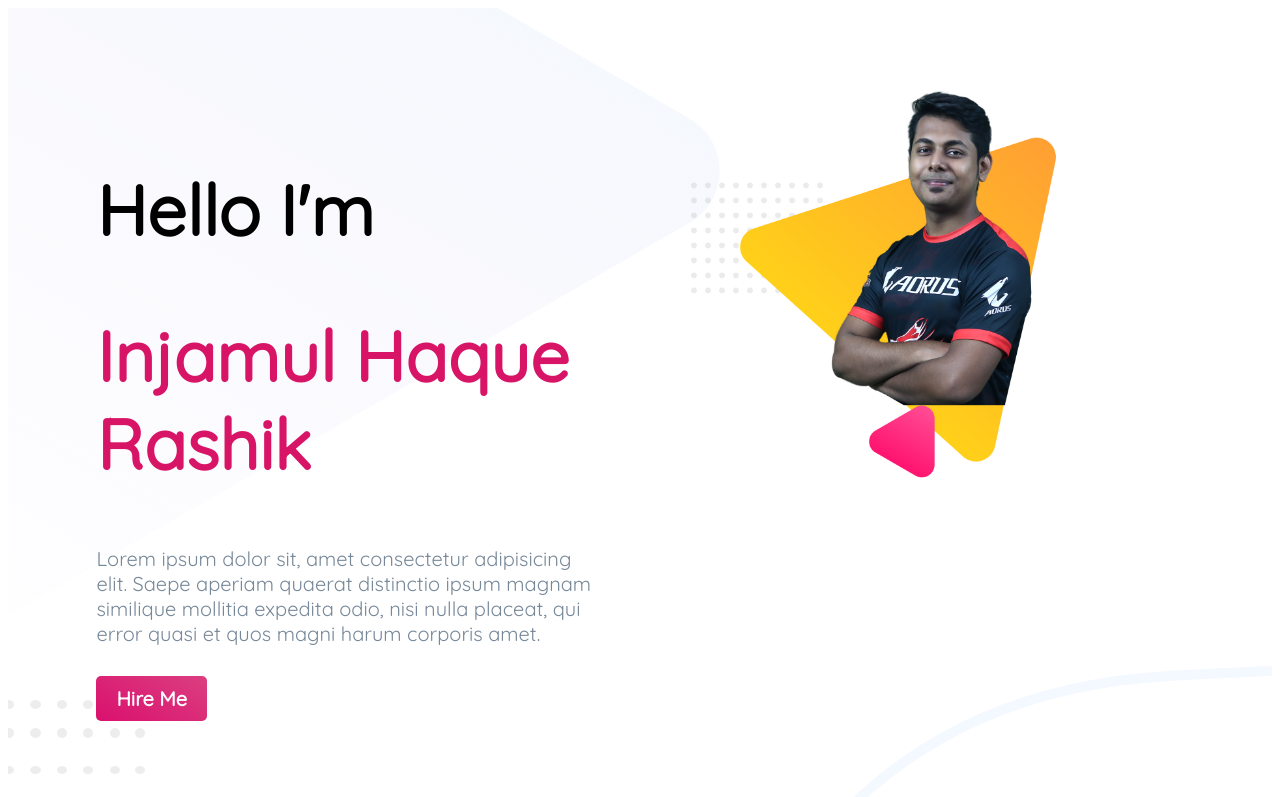
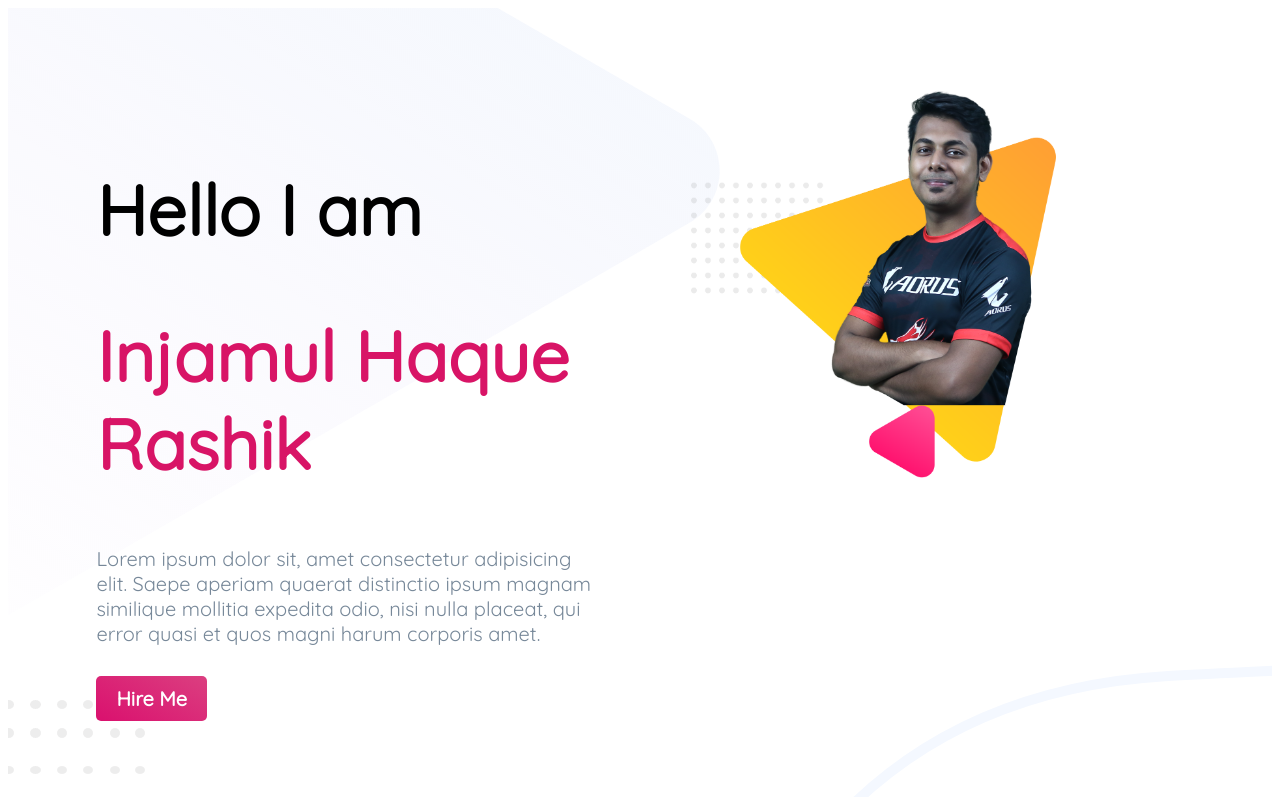
Before and after one commit to InjamulRashik/Personal-Website, a plain HTML site: page index.html in a window 1280 px wide. Shown: the top 797 px of the page. Drawn offline with Linux system fonts and the light colour scheme.

Commit message:
Code Settings Testing!

```diff
--- a/index.html
+++ b/index.html
@@ -13,7 +13,7 @@
   <body>
     <section class="header">
       <div class="half-width p">
-        <h1>Hello I'm</h1>
+        <h1>Hello I am</h1>
         <h1><span>Injamul Haque Rashik</span></h1>
         <p>
           Lorem ipsum dolor sit, amet consectetur adipisicing elit. Saepe
```
